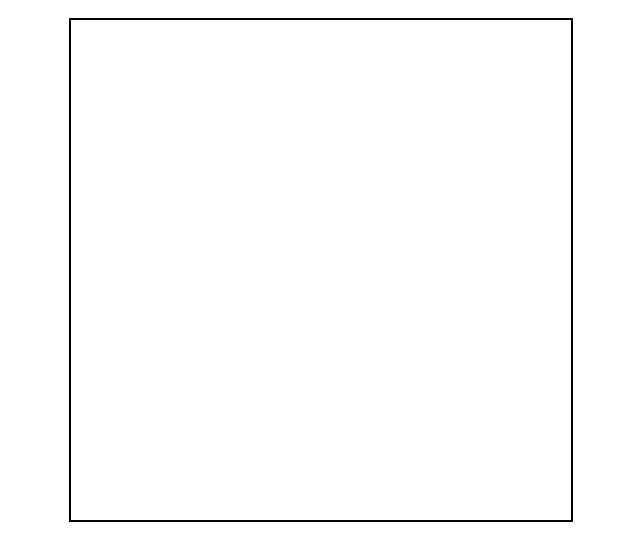
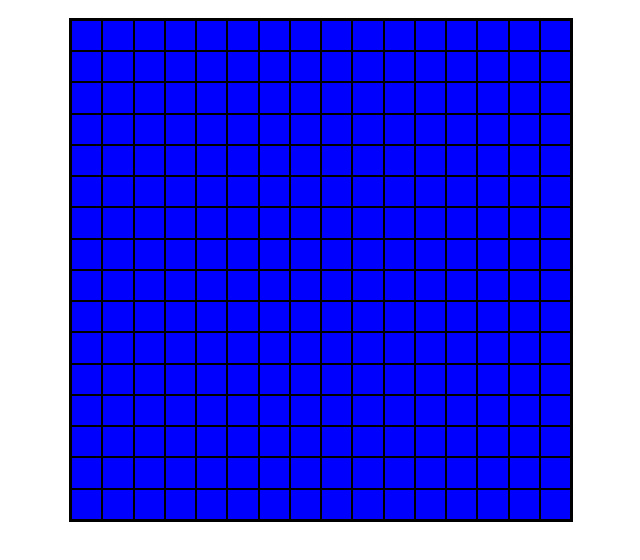
Before and after one commit to Greg2dl101/etch-a-sketch, a plain HTML site: page index.html in a window 1280 px wide. Shown: the part 178-738 px from the top of the page, without its empty margins (319-959 px from the left). Drawn offline with Linux system fonts and the light colour scheme.

Commit message:
Linked pages and made 16x16 grid

```diff
--- a/app.js
+++ b/app.js
@@ -0,0 +1,19 @@
+console.log("hello");
+
+const board = document.querySelector(".board-container");
+
+board.style.gridTemplateColumns = "repeat(16, 1fr)";
+board.style.gridTemplateRows = "repeat(16, 1fr)";
+
+for (let i = 0; i < 16 * 16; i++) {
+  const square = document.createElement("div");
+  square.style.backgroundColor = "blue";
+  square.style.border = ".1px solid black";
+  board.insertAdjacentElement("beforeend", square);
+}
+
+square.forEach((square) =>
+  square.addEventListener("mouseover", function (e) {
+    e.style.backgroundColor = "red";
+  })
+);
--- a/index.html
+++ b/index.html
@@ -10,6 +10,6 @@
   <body>
     <h1>Etch-A-Sketch</h1>
     <div></div>
-    <div class="container"></div>
+    <div class="board-container"></div>
   </body>
 </html>
--- a/styles.css
+++ b/styles.css
@@ -6,7 +6,8 @@ body {
     flex-direction: column;
 }
 
-.container {
+.board-container {
+    display: grid;
     border: 2px solid black;
     width: 500px;
     height: 500px;
```
